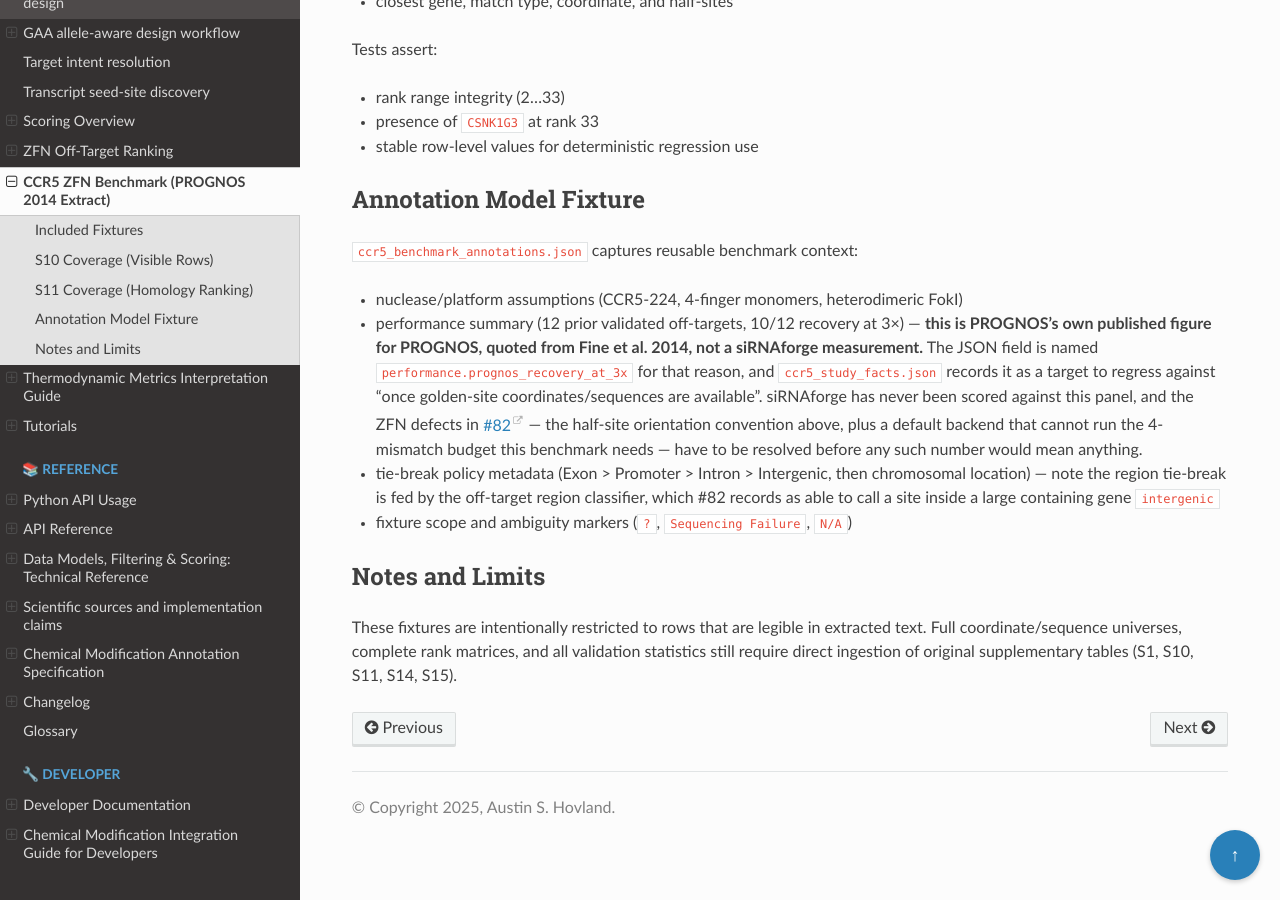
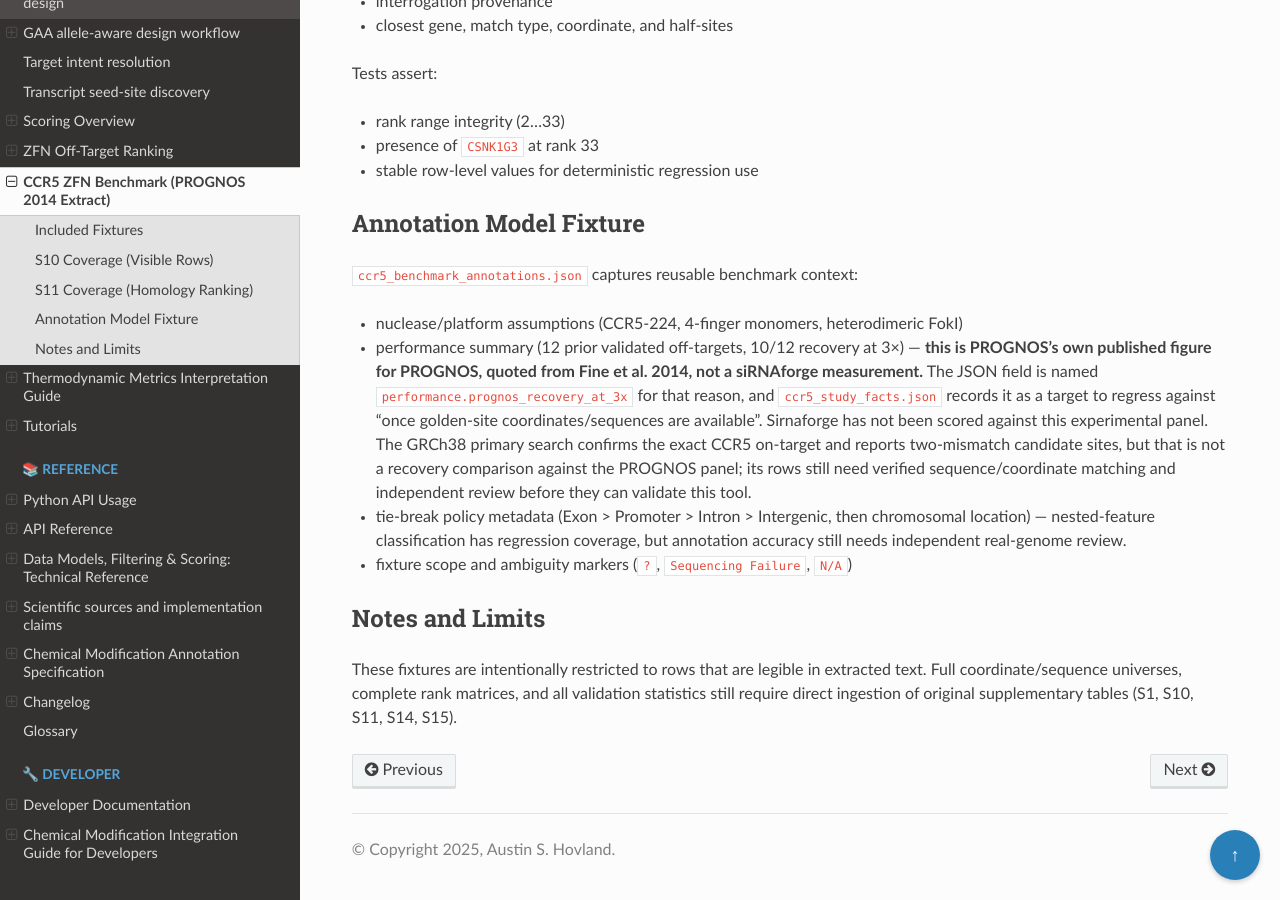
Before and after one commit to Austin-s-h/sirnaforge, a Sphinx documentation site: the page built from docs/ccr5_zfn_benchmark.md, in a window 1280 px wide and 900 px high, scrolled down 1566 px. Built offline with Sphinx 7.4.7 and the Read the Docs theme 3.1.0, drawn with Linux system fonts in a browser that asks for light colours; some of the changed text lies outside the part shown.

Commit message:
Update ZFN status with full-reference evidence

```diff
--- a/docs/ccr5_zfn_benchmark.md
+++ b/docs/ccr5_zfn_benchmark.md
@@ -1,10 +1,11 @@
 # CCR5 ZFN Benchmark (PROGNOS 2014 Extract)
 
-> ## ⚠️ EXPERIMENTAL — the half-sites on this page are not what you pass to the CLI
+> ## ⚠️ EXPERIMENTAL — literature evidence is not a Sirnaforge validation panel
 >
-> The ZFN arm ships **experimental** in 0.6.0 with known defects tracked in
-> [#82](https://github.com/Austin-s-h/sirnaforge/issues/82). **Do not use ZFN output for any
-> decision without independent validation.**
+> The implementation defects tracked in [#82](https://github.com/Austin-s-h/sirnaforge/issues/82)
+> have regression coverage. ZFN remains experimental because these software checks do not establish
+> nuclease activity, biological specificity, or ranking performance against an independent panel.
+> **Do not use ZFN output for decisions without independent biological validation.**
 >
 > This page preserves the PROGNOS visible rows and their hg19 coordinates. The published CCR5
 > on-target row is chr3:46,414,544 on hg19; do not use that coordinate as GRCh38. The exact target
@@ -75,13 +76,14 @@
   own published figure for PROGNOS, quoted from Fine et al. 2014, not a siRNAforge measurement.**
   The JSON field is named `performance.prognos_recovery_at_3x` for that reason, and
   `ccr5_study_facts.json` records it as a target to regress against "once golden-site
-  coordinates/sequences are available". siRNAforge has never been scored against this panel, and
-  the ZFN defects in [#82](https://github.com/Austin-s-h/sirnaforge/issues/82) — the half-site
-  orientation convention above, plus a default backend that cannot run the 4-mismatch budget this
-  benchmark needs — have to be resolved before any such number would mean anything.
+  coordinates/sequences are available". Sirnaforge has not been scored against this experimental
+  panel. The GRCh38 primary search confirms the exact CCR5 on-target and reports two-mismatch
+  candidate sites, but that is not a recovery comparison against the PROGNOS panel; its rows still
+  need verified sequence/coordinate matching and independent review before they can validate this
+  tool.
 - tie-break policy metadata (Exon > Promoter > Intron > Intergenic, then chromosomal location) —
-  note the region tie-break is fed by the off-target region classifier, which #82 records as able
-  to call a site inside a large containing gene `intergenic`
+  nested-feature classification has regression coverage, but annotation accuracy still needs
+  independent real-genome review.
 - fixture scope and ambiguity markers (`?`, `Sequencing Failure`, `N/A`)
 
 ## Notes and Limits
```
Also changed, not shown: README.md (+8 -9 lines), docs/developer/zfn_hg38_primary_test_commands.md (+2 -3 lines).
